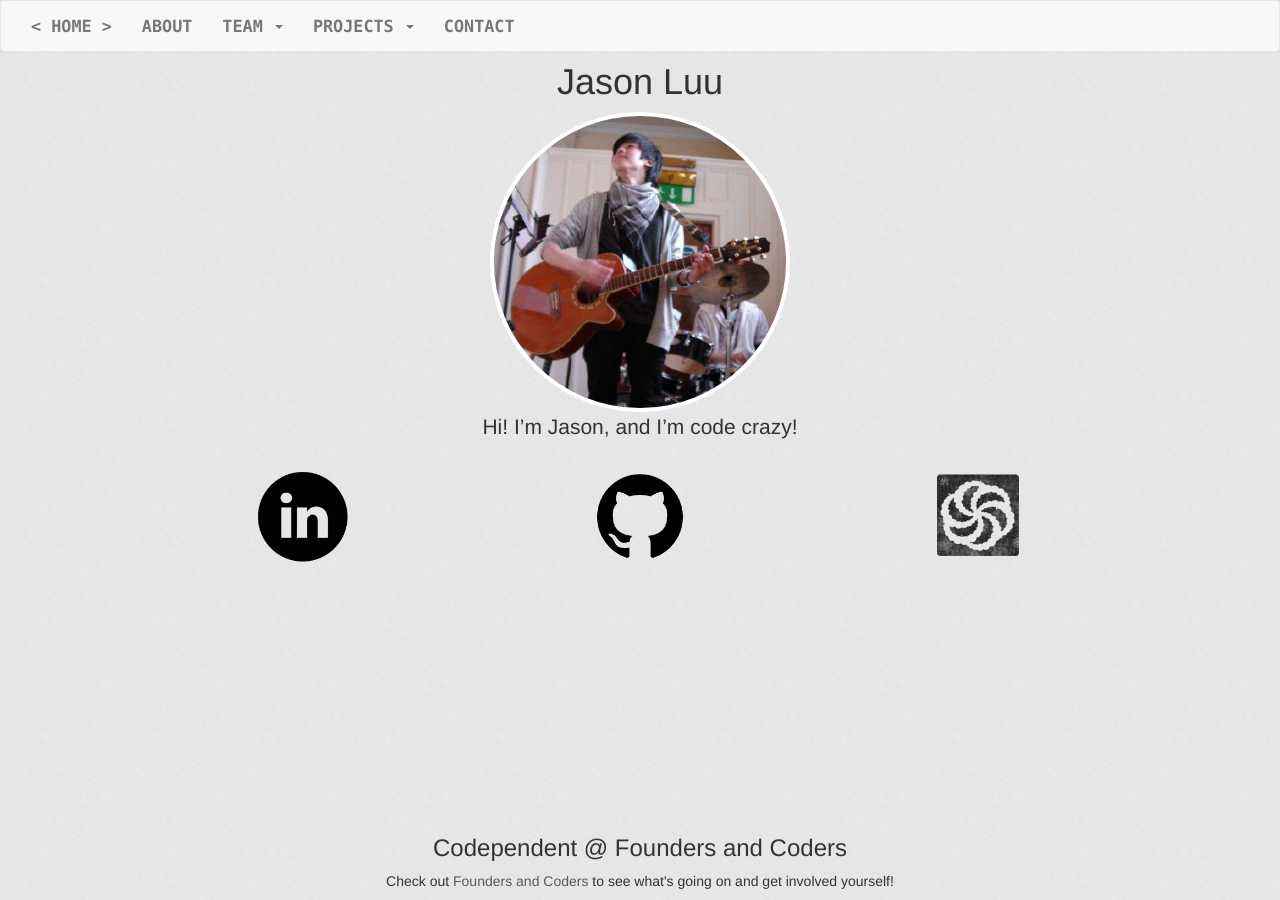
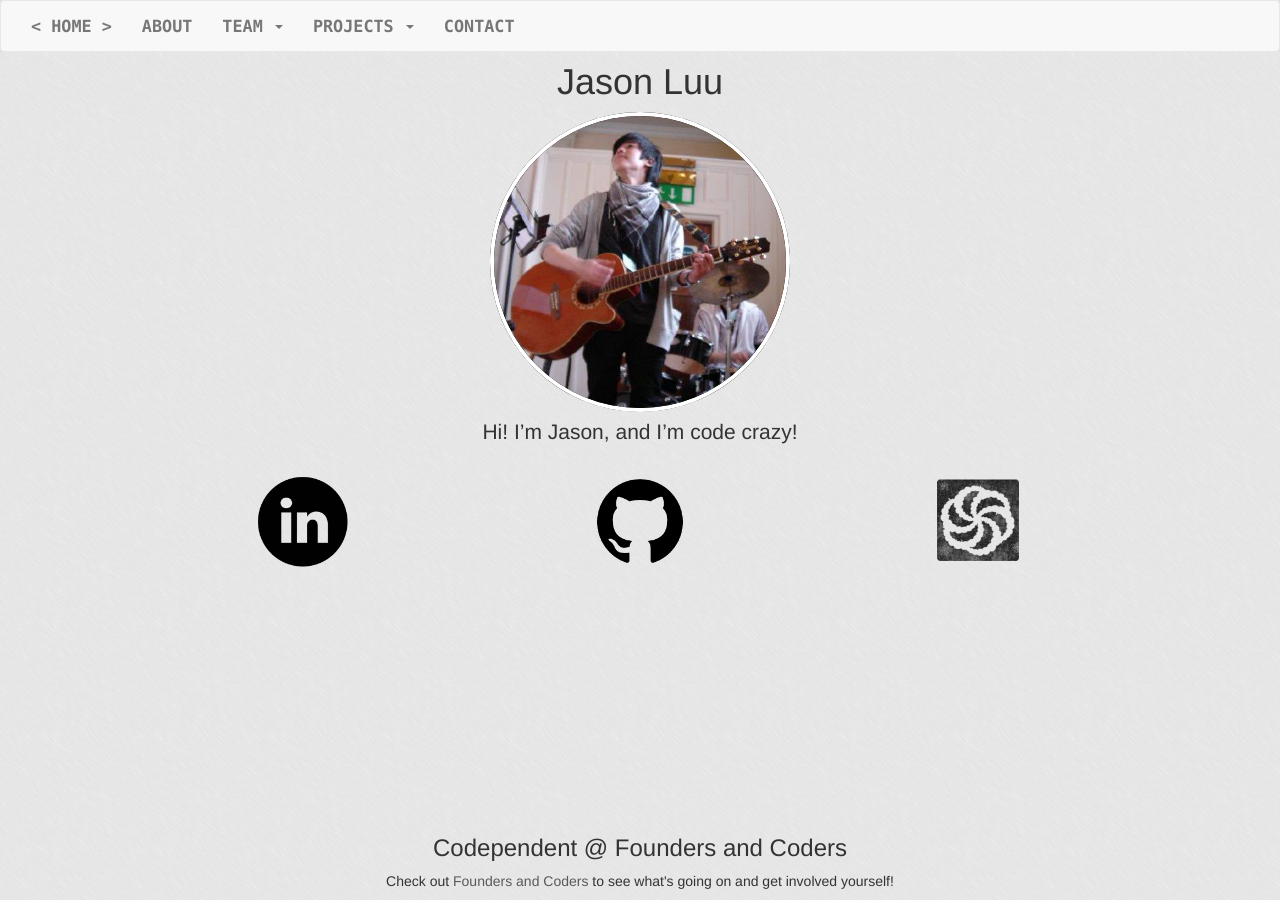
Before and after one commit to codependentfc/codependentfc.github.io, a Jekyll site: the page built from profiles/jasonluu.md, in a window 1280 px wide. Built offline with Jekyll 4.4.1, drawn with Linux system fonts in a browser that asks for light colours; nearby versions of some CDN libraries.

Commit message:
fix mobile nav, some styling

```diff
--- a/_includes/header.html
+++ b/_includes/header.html
@@ -5,14 +5,14 @@
   <div class="">
     <!-- Brand and toggle get grouped for better mobile display -->
     <div class="navbar-header">
-      <button type="button" class="navbar-toggle collapsed" data-toggle="collapse" data-target="#bs-example-navbar-collapse-1">
+      <button type="button" class="navbar-toggle collapsed" data-toggle="collapse" data-target="#myNavbar">
         <span class="sr-only">Toggle navigation</span>
         <span class="icon-bar"></span>
         <span class="icon-bar"></span>
         <span class="icon-bar"></span>
       </button>
     </div>
-     <div class="navbar-collapse collapse">
+     <div class="navbar-collapse collapse" id='myNavbar'>
       <ul class="nav navbar-nav navbar-static-top">
         <li class="button"><a href="/"> &lt; Home &gt; </a></li>
         <li class="button"><a href="/about"> About </a></li>
--- a/_layouts/default.html
+++ b/_layouts/default.html
@@ -4,6 +4,9 @@
   {% include head.html %}
 
   <body>
+    <!-- WRAPPER FOR BOOTSTRAP -->
+    <!-- <div class='container-fluid'>   -->
+
       <div id='sticky-wrap'>
 
         {% include header.html %}
@@ -20,4 +23,7 @@
         {% include footer.html %}
       </div>
 
+    <!-- </div> -->
+
+  </body>
 </html>
--- a/_layouts/profile.html
+++ b/_layouts/profile.html
@@ -8,9 +8,11 @@
 
 
 
-
-	<a class="darken, centerMe" href="#"><img id="pp" src="{{page.profilePic}}"></a>
-
+    <div class='centerMe'>
+    	<a class="darken" href="#">
+            <img id="pp" src="{{page.profilePic}}">
+        </a>
+    </div>
 
 
 <div class='text'>
```
Also changed, not shown: index.html (+8 -3 lines). Lines whose indentation alone changed are shown as unchanged.
